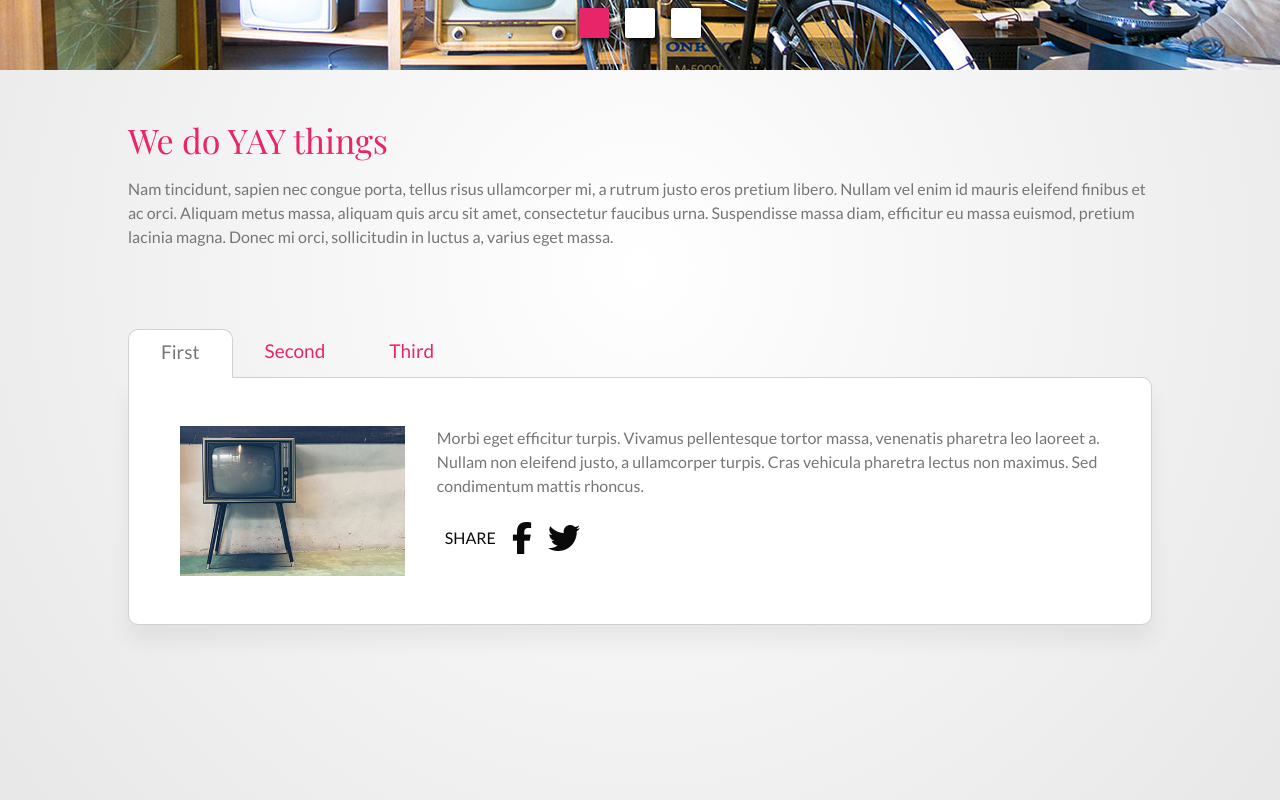
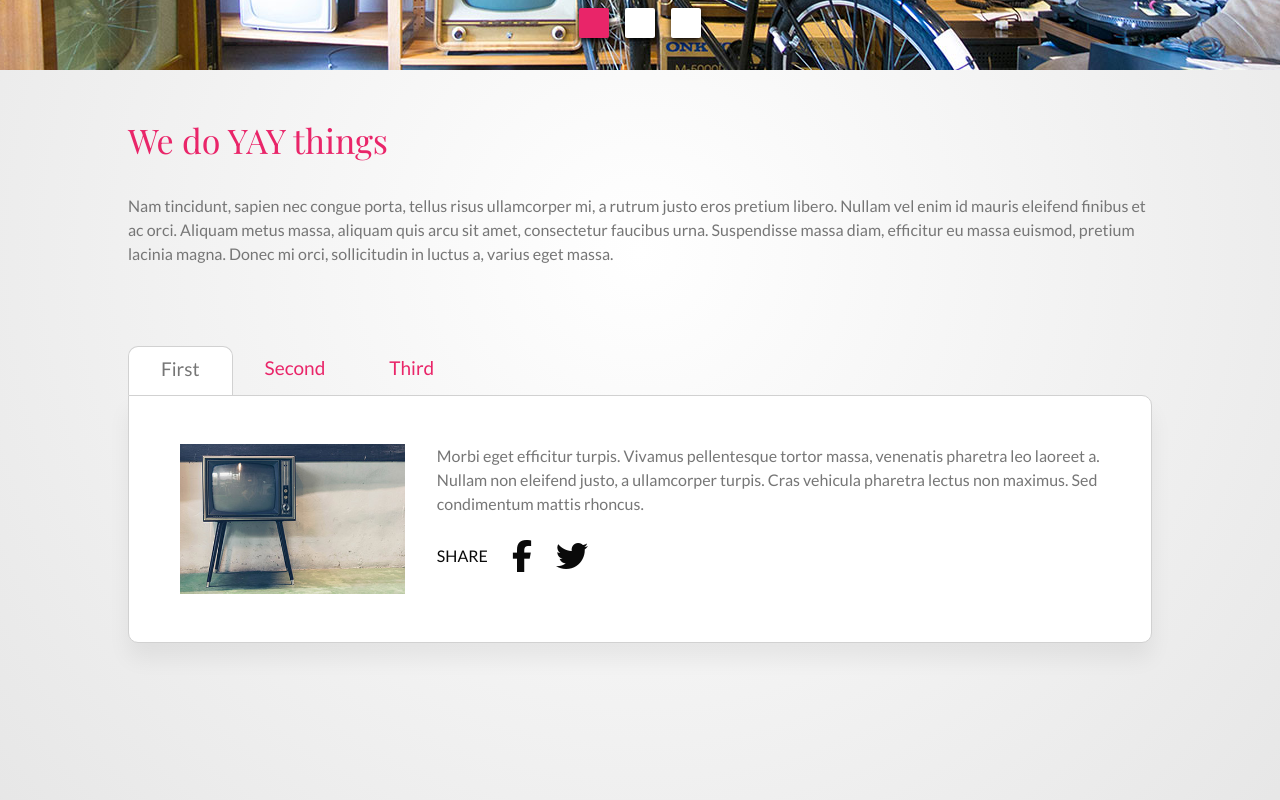
Before and after one commit to Noroff-FEU-Assignments/css-frameworks-ca-7oiden, a React (Create React App) app: page / in a window 1280 px wide. Shown: the part 460-1260 px from the top of the page. Built offline with nearby package versions, Linux system fonts and the light colour scheme; a web font is replaced by a local one.

Commit message:
more minor adjustmenst

```diff
--- a/src/sass/partials/_accordion.scss
+++ b/src/sass/partials/_accordion.scss
@@ -1,7 +1,6 @@
 .accordion {
   //border: 2px solid black;
   border-radius: 10px !important;
-  margin-bottom: 100px;
 
   @include dropShadow(16px, 22px, 0.06);
 
--- a/src/sass/partials/_custom.scss
+++ b/src/sass/partials/_custom.scss
@@ -36,6 +36,7 @@ $widths: (
   paddingSmallScreen: 7.5%,
   paddingLargeScreen: 5%,
   paddingXlargeScreen: 10%,
+  paddingXxlargeScreen: 15%,
   smallScreen: 85%,
   largeScreen: 90%,
   xlargeScreen: 80%,
--- a/src/sass/partials/_footer.scss
+++ b/src/sass/partials/_footer.scss
@@ -31,7 +31,7 @@
 
   &-links {
     text-align: center;
-    margin-bottom: 1rem;
+    margin-bottom: 2rem;
 
     @media (min-width: getBreakpoint(large)) {
       text-align: left;
--- a/src/sass/partials/_form.scss
+++ b/src/sass/partials/_form.scss
@@ -8,7 +8,7 @@
     flex-direction: row;
     width: getWidth(largeScreen);
     margin: 0 auto;
-    gap: 50px;
+    gap: 4rem;
   }
 
   @media (min-width: getBreakpoint(xlarge)) {
@@ -53,7 +53,10 @@
   }
 
   @media (min-width: getBreakpoint(xlarge)) {
-    padding: 2rem getWidth(paddingxLargeScreen);
+    padding: 2rem getWidth(paddingXlargeScreen);
+  }
+  @media (min-width: getBreakpoint(xxlarge)) {
+    padding: 2rem getWidth(paddingXxlargeScreen);
   }
 }
 
--- a/src/sass/partials/_layout.scss
+++ b/src/sass/partials/_layout.scss
@@ -8,16 +8,17 @@ main {
     getColor(backgroundGrad2)
   );
   margin: 0;
-  padding-bottom: 250px;
+  padding-bottom: 200px;
 }
 
 .main-container {
   width: getWidth(smallScreen);
   margin: 0 auto;
-  padding-top: 50px;
+  padding-top: 25px;
 
   @media (min-width: getBreakpoint(large)) {
     width: getWidth(largeScreen);
+    padding-top: 50px;
   }
 
   @media (min-width: getBreakpoint(xlarge)) {
--- a/src/sass/partials/_pagination.scss
+++ b/src/sass/partials/_pagination.scss
@@ -1,4 +1,4 @@
 .pagination {
-  margin-top: 50px;
+  margin-top: 25px;
   margin-bottom: 50px;
 }
--- a/src/sass/partials/_tabs.scss
+++ b/src/sass/partials/_tabs.scss
@@ -39,7 +39,7 @@
 
 .nav-item {
   border-radius: 10px 10px 0 0;
-  margin-bottom: 1px;
+  margin-bottom: 1.5px;
 }
 
 .nav-link {
--- a/src/sass/partials/_typography.scss
+++ b/src/sass/partials/_typography.scss
@@ -2,18 +2,8 @@ h1 {
   font-family: $fontMainHeadings;
   font-size: getFontSizes(headings);
   color: getColor(primary);
-  margin: 0;
-  padding-bottom: 1rem;
-}
-
-h1.contact-heading {
-  margin-top: 50px;
-  padding-left: getWidth(paddingSmallScreen);
-
-  @media (min-width: getBreakpoint(large)) {
-    padding-left: 0;
-    padding-bottom: 0;
-  }
+  padding-top: 0;
+  padding-bottom: 25px;
 }
 
 .main-text {
@@ -38,8 +28,8 @@ h1.contact-heading {
   &-links {
     width: 100%;
     display: flex;
-    justify-content: center;
     align-items: center;
+    padding: 0;
 
     @media (min-width: getBreakpoint(large)) {
       justify-content: flex-start;
@@ -51,8 +41,7 @@ h1.contact-heading {
     text-transform: uppercase;
     color: getColor(darkText);
     font-size: getFontSizes(icons);
-    padding-left: 0.5rem;
-    padding-right: 0.5rem;
+    padding-right: 1.5rem;
 
     @media (min-width: getBreakpoint(large)) {
     }
--- a/src/sass/style.scss
+++ b/src/sass/style.scss
@@ -29,7 +29,7 @@ $accordion-color: getColor(primary);
 $accordion-button-bg: white;
 $accordion-button-active-bg: white;
 $accordion-button-active-color: getColor(primary);
-//$accordion-border-radius: 10px;
+$accordion-border-radius: 10px;
 $accordion-button-focus-border-color: getColor(primary);
 $accordion-button-icon: none;
 $accordion-button-active-icon: none;
```
